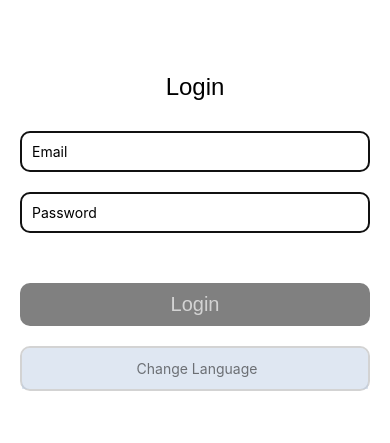
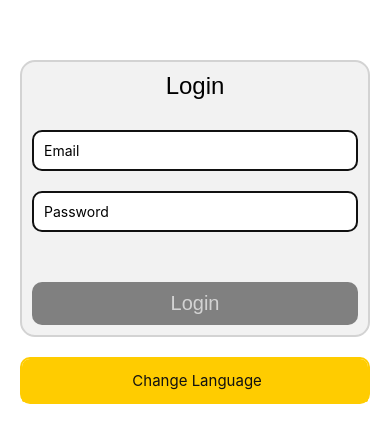
Before and after one commit to akhilesh1402/MoviesListApp, a React Native app: screen /Login in a window 390 px wide. Shown: the part 175-618 px from the top of the page. Built offline with nearby package versions, Linux system fonts and the light colour scheme.

Commit message:
style updated.

```diff
--- a/src/components/LanguagePicker.tsx
+++ b/src/components/LanguagePicker.tsx
@@ -93,7 +93,7 @@ const styles = StyleSheet.create({
     backgroundColor: '#FFFFFF',
     marginBottom: 10,
     borderWidth: 2,
-    borderColor: 'lightgrey',
+    borderColor: '#ffcc00',
     borderRadius: 10,
     borderStyle: 'solid',
   },
@@ -102,14 +102,16 @@ const styles = StyleSheet.create({
     justifyContent: "center",
     paddingHorizontal: 10,
     paddingVertical: 12,
-    backgroundColor: '#B7C9E270',
+    backgroundColor: '#ffcc00',
     borderTopLeftRadius: 8,
-    borderTopRightRadius: 8
+    borderTopRightRadius: 8, borderBottomLeftRadius: 2,
+    borderBottomRightRadius: 2
   },
   pickerTitle: {
     fontStyle: 'normal',
-    fontSize: 14,
-    color: '#11111190',
+    fontSize: 15,
+    color: '#111',
+    fontWeight: "400"
   },
   saveBtn: {
     paddingVertical: 10,
@@ -132,7 +134,7 @@ const styles = StyleSheet.create({
     paddingHorizontal: 10,
     paddingVertical: 10,
     borderTopWidth: 2,
-    borderColor: "lightgrey"
+    borderColor: "#ffcc00"
   },
   language: {
     paddingHorizontal: 10,
--- a/src/screens/LoginScreen/Login.tsx
+++ b/src/screens/LoginScreen/Login.tsx
@@ -29,7 +29,8 @@ const Login: React.FC = () => {
 
 
     return (
-        <><View style={styles.container}>
+        <View style={styles.container}>
+            <View style={{ width: "100%", borderWidth: 2.5, borderColor: "lightgrey", backgroundColor: "#f2f2f2", alignItems: "center", padding: 10, borderRadius: 15 }}>
                 <Text style={styles.loginHeader}>{t("login")}</Text>
                 <TextInput
                     style={styles.input}
@@ -52,12 +53,11 @@ const Login: React.FC = () => {
                     testID="loginButton" style={{ ...styles.button, backgroundColor: loginBtnDisabled ? "grey" : "#111" }}>
                     <Text style={{ ...styles.buttonTitle, color: loginBtnDisabled ? "lightgrey" : "white" }} >{t("login")}</Text>
                 </TouchableOpacity>
+            </View>
             <View style={{ width: "100%", paddingVertical: 20 }}>
                 <LanguagePicker />
             </View>
         </View>
-
-        </>
     );
 };
 
@@ -82,6 +82,7 @@ const styles = StyleSheet.create({
         borderWidth: 2,
         borderColor: '#111',
         borderRadius: 10,
+        backgroundColor: "white"
     },
     button: {
         width: '100%',
```
Lines whose indentation alone changed are shown as unchanged.
